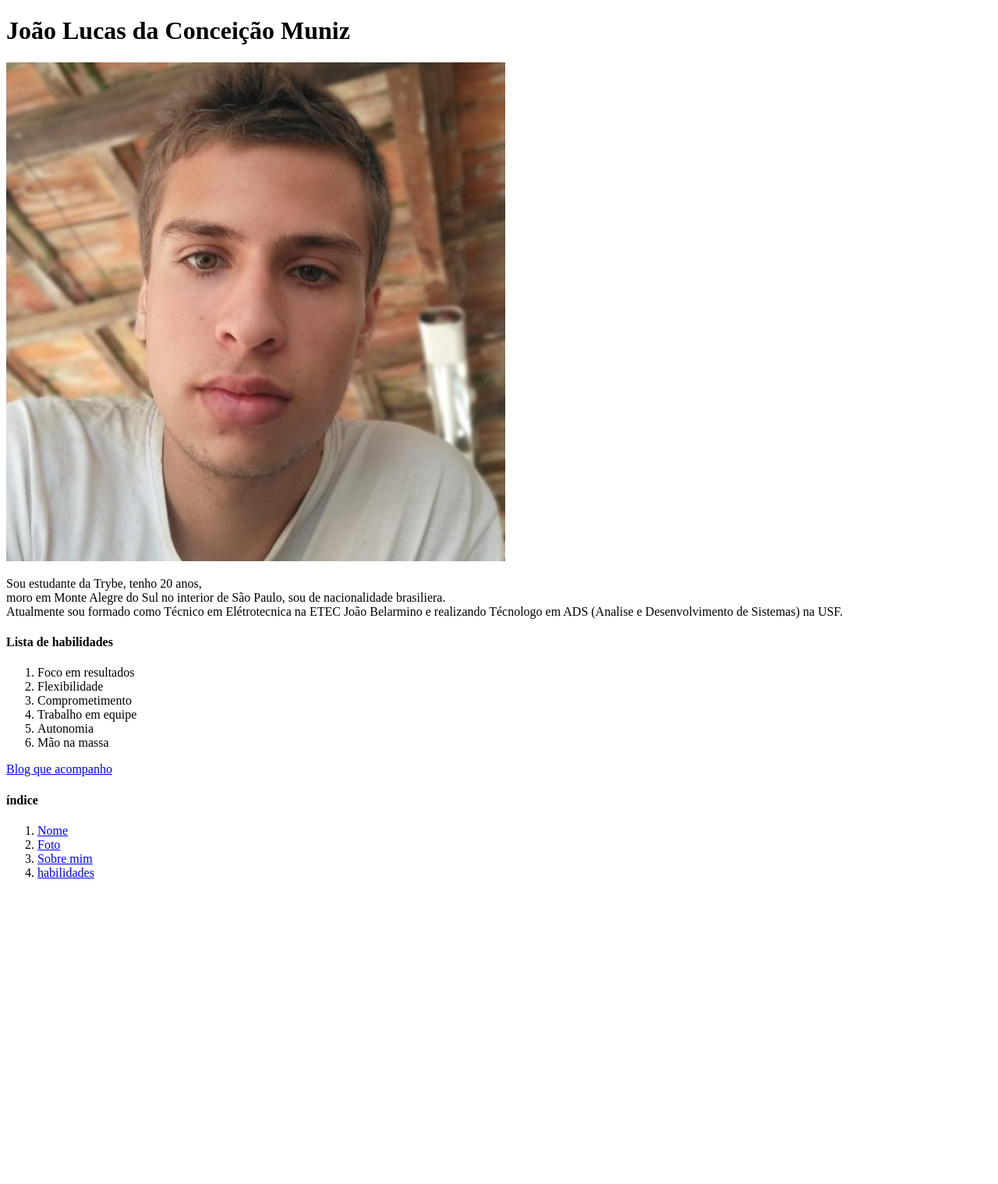
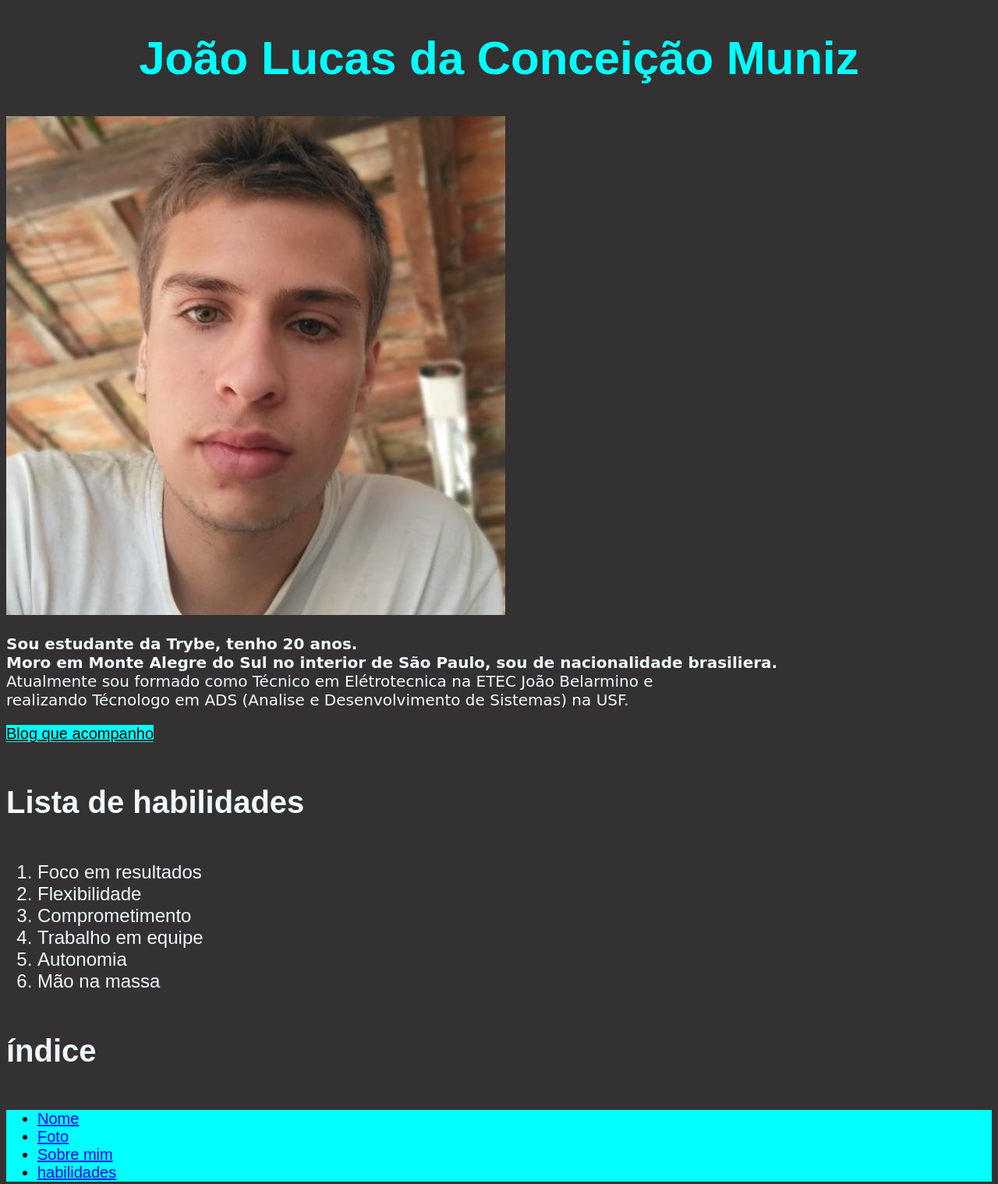
Before and after one commit to joaolucasmuniz/joaolucasmuniz.github.io, a plain HTML site: page index.html in a window 1280 px wide. Shown: the whole page at 78% size. Before the commit the page ends 1145 px from the top, so only its background shows below. Drawn offline with Linux system fonts and the light colour scheme.

Commit message:
adicionando o css

```diff
--- a/index.html
+++ b/index.html
@@ -5,14 +5,53 @@
     <meta http-equiv="X-UA-Compatible" content="IE=edge">
     <meta name="viewport" content="width=device-width, initial-scale=1.0">
     <title>Meu portifólio</title>
+    <style>
+        .listateste{
+            background-color: aqua;
+            color: black;
+        }
+        #tipc {
+            color: aqua;
+        }
+        .habil{
+            font-size: 1.2em;
+        }
+
+    body{
+    background-color: rgb(51, 49, 49);
+    color: aliceblue;
+    font-family: Arial, Helvetica, sans-serif;
+    font-size: 20px;
+    }
+
+    p{
+    font-family:cursive;
+    }
+    h1{
+    font-size: 3em;
+    text-align: center;
+    }
+    h4 {
+    font-size: 2em;
+    }
+
+    </style>
 </head>
 <body>
-    <h1 id="nome" >João Lucas da Conceição Muniz</h1>
+    <h1 id="tipc"id="nome" >João Lucas da Conceição Muniz</h1>
 
     <img id="foto" src="imagem.jpeg" alt = " Foto de perfil de João Lucas">
-    <p id="sobre">Sou estudante da Trybe, tenho 20 anos,<br> moro em Monte Alegre do Sul no interior de São Paulo, sou de nacionalidade brasiliera.<br>Atualmente sou formado como Técnico em Elétrotecnica na ETEC João Belarmino e realizando Técnologo em ADS (Analise e Desenvolvimento de Sistemas) na USF.</p>
+    <p id="sobre"> <strong>Sou estudante da Trybe, tenho 20 anos.
+        <br>Moro em Monte Alegre do Sul no interior de São Paulo, sou de nacionalidade brasiliera.</strong>
+        <br>Atualmente sou formado como Técnico em Elétrotecnica na ETEC João Belarmino e
+        <br>realizando Técnologo em ADS (Analise e Desenvolvimento de Sistemas) na USF.</p>
+
+    <a class="listateste" href="https://valorantzone.gg"
+    target="_blank">Blog que acompanho</a>
+
     <h4 id="skills"> <strong>Lista de habilidades</strong> </h4>
-    <ol>
+
+    <ol class="habil">
         <li>Foco em resultados</li>
         <li>Flexibilidade</li>
         <li>Comprometimento</li>
@@ -20,15 +59,13 @@
         <li>Autonomia</li>
         <li>Mão na massa</li>
     </ol>
-    <a href="https://valorantzone.gg"
-    target="_blank">Blog que acompanho</a>
 
-        <h4>índice</h4>
-    <ol>
+   <h4>índice</h4>
+    <ul class="listateste">
         <li><a href="#nome">Nome</a></li>
         <li><a href="#foto">Foto</a></li>
         <li><a href="#sobre">Sobre mim</a></li>
         <li><a href="#skills">habilidades</a></li>
-    </ol>
+    </ul>
 </body>
 </html>
```
